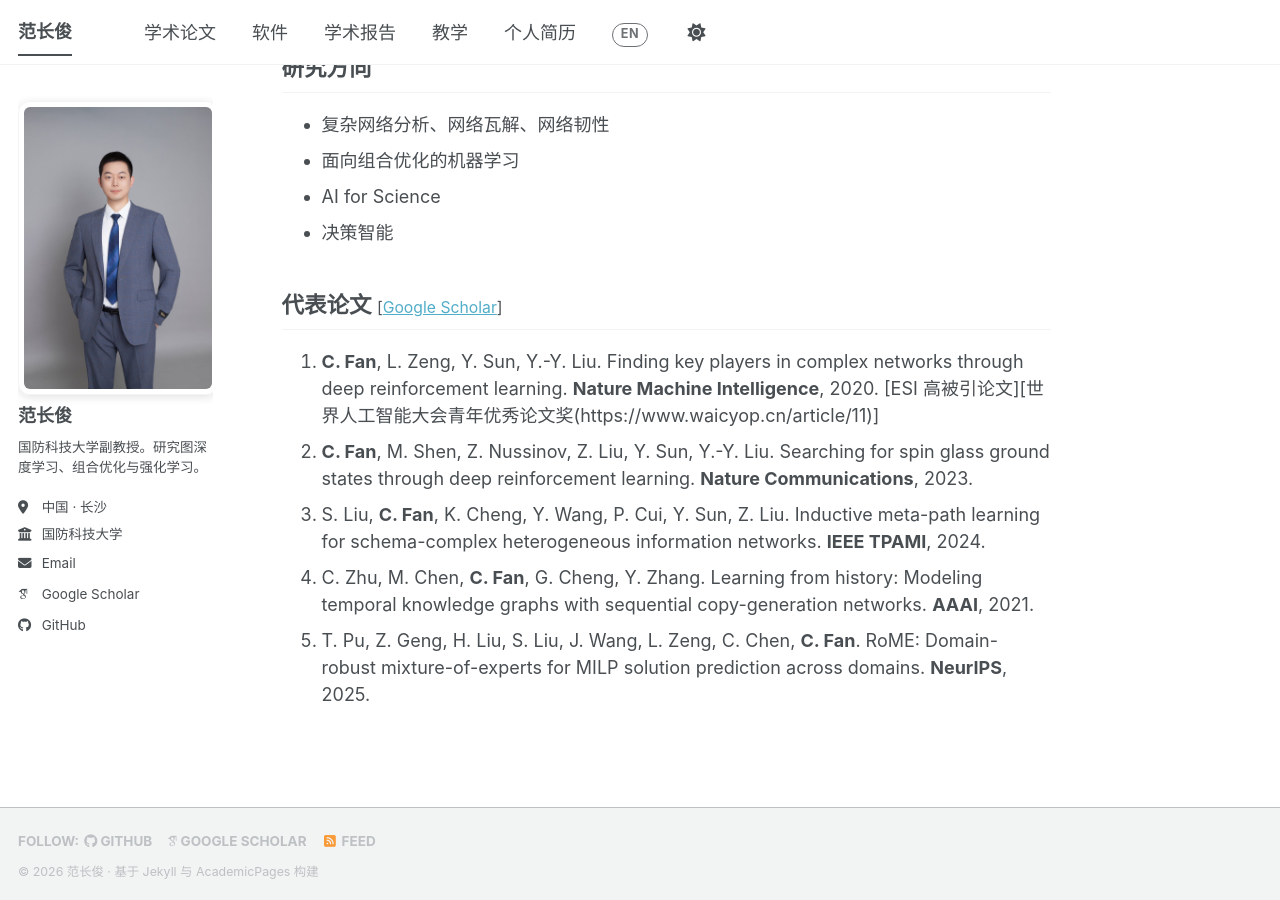
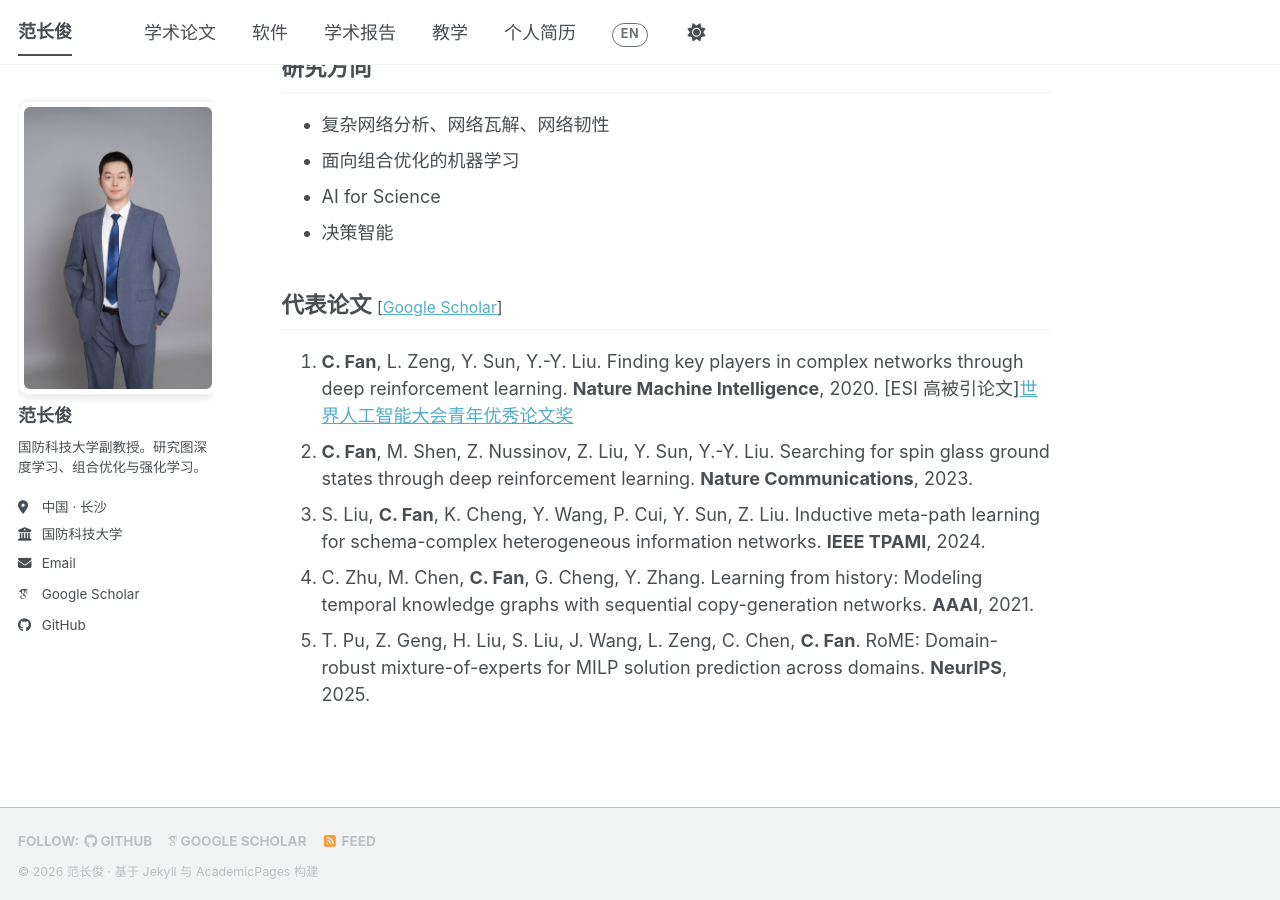
Before and after one commit to fanchangjun/fanchangjun.github.io, a Jekyll site: the page built from _pages/about.md, in a window 1280 px wide and 900 px high, scrolled down 610 px. Built offline with Jekyll 4.4.1, drawn with Linux system fonts in a browser that asks for light colours; some web fonts are replaced; a script bundle is joined from its source files by our own code; library files that are not in the unit come from our copies.

Commit message:
Update about.md

```diff
--- a/_pages/about.md
+++ b/_pages/about.md
@@ -67,7 +67,7 @@ I am now recruiting Master and PhD students who are passionate about research, s
 
 <div class="lang-zh" markdown="1">
 
-1. **C. Fan**, L. Zeng, Y. Sun, Y.-Y. Liu. Finding key players in complex networks through deep reinforcement learning. **Nature Machine Intelligence**, 2020. [ESI 高被引论文][世界人工智能大会青年优秀论文奖(https://www.waicyop.cn/article/11)]
+1. **C. Fan**, L. Zeng, Y. Sun, Y.-Y. Liu. Finding key players in complex networks through deep reinforcement learning. **Nature Machine Intelligence**, 2020. [ESI 高被引论文][世界人工智能大会青年优秀论文奖](https://www.waicyop.cn/article/11)
 2. **C. Fan**, M. Shen, Z. Nussinov, Z. Liu, Y. Sun, Y.-Y. Liu. Searching for spin glass ground states through deep reinforcement learning. **Nature Communications**, 2023.
 3. S. Liu, **C. Fan**, K. Cheng, Y. Wang, P. Cui, Y. Sun, Z. Liu. Inductive meta-path learning for schema-complex heterogeneous information networks. **IEEE TPAMI**, 2024.
 4. C. Zhu, M. Chen, **C. Fan**, G. Cheng, Y. Zhang. Learning from history: Modeling temporal knowledge graphs with sequential copy-generation networks. **AAAI**, 2021.
@@ -78,7 +78,7 @@ I am now recruiting Master and PhD students who are passionate about research, s
 
 <div class="lang-en" markdown="1">
 
-1. **C. Fan**, L. Zeng, Y. Sun, Y.-Y. Liu. Finding key players in complex networks through deep reinforcement learning. **Nature Machine Intelligence**, 2020. [ESI Highly Cited Paper][WAIC Youth Outstanding Paper(https://www.waicyop.cn/article/11)]
+1. **C. Fan**, L. Zeng, Y. Sun, Y.-Y. Liu. Finding key players in complex networks through deep reinforcement learning. **Nature Machine Intelligence**, 2020. [ESI Highly Cited Paper][WAIC Youth Outstanding Paper](https://www.waicyop.cn/article/11)
 2. **C. Fan**, M. Shen, Z. Nussinov, Z. Liu, Y. Sun, Y.-Y. Liu. Searching for spin glass ground states through deep reinforcement learning. **Nature Communications**, 2023.
 3. S. Liu, **C. Fan**, K. Cheng, Y. Wang, P. Cui, Y. Sun, Z. Liu. Inductive meta-path learning for schema-complex heterogeneous information networks. **IEEE TPAMI**, 2024.
 4. C. Zhu, M. Chen, **C. Fan**, G. Cheng, Y. Zhang. Learning from history: Modeling temporal knowledge graphs with sequential copy-generation networks. **AAAI**, 2021.
```
